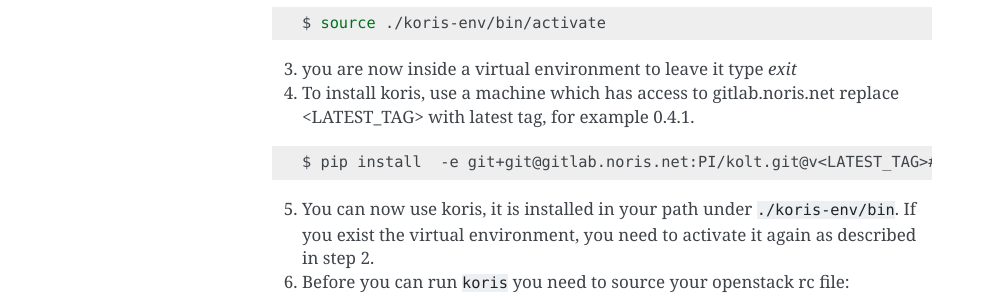
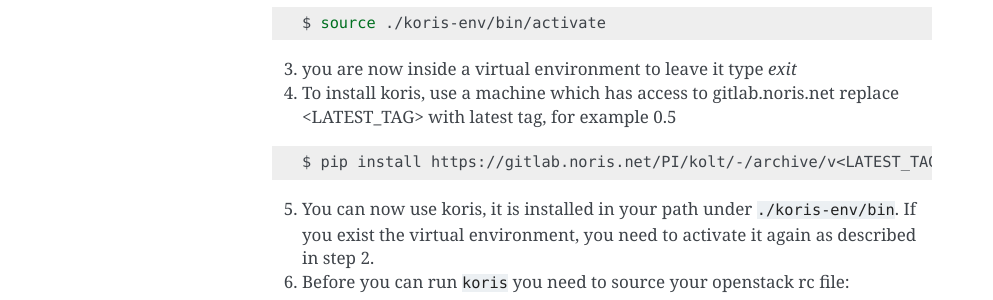
Before and after one commit to noris-network/koris, a Sphinx documentation site: the page built from docs/usage.rst, in a window 1280 px wide. Shown: the part 491-791 px from the top of the page, without its empty margins (148-1141 px from the left). Built offline with Sphinx 7.4.7, drawn with Linux system fonts in a browser that asks for light colours.

Commit message:
Update installation path
We now have a stable version so we point the user to it.

```diff
--- a/docs/usage.rst
+++ b/docs/usage.rst
@@ -28,11 +28,11 @@
 3. you are now inside a virtual environment to leave it type `exit`
 
 4. To install koris, use a machine which has access to gitlab.noris.net
-   replace <LATEST_TAG> with latest tag, for example 0.4.1.
+   replace <LATEST_TAG> with latest tag, for example 0.5
 
 .. code:: shell
 
-   $ pip install  -e git+git@gitlab.noris.net:PI/kolt.git@v<LATEST_TAG>#egg=kolt
+   $ pip install https://gitlab.noris.net/PI/kolt/-/archive/v<LATEST_TAG>/kolt-v<LATEST_TAG>.zip
 
 5. You can now use koris, it is installed in your path under ``./koris-env/bin``.
    If you exist the virtual environment, you need to activate it again as described
```
